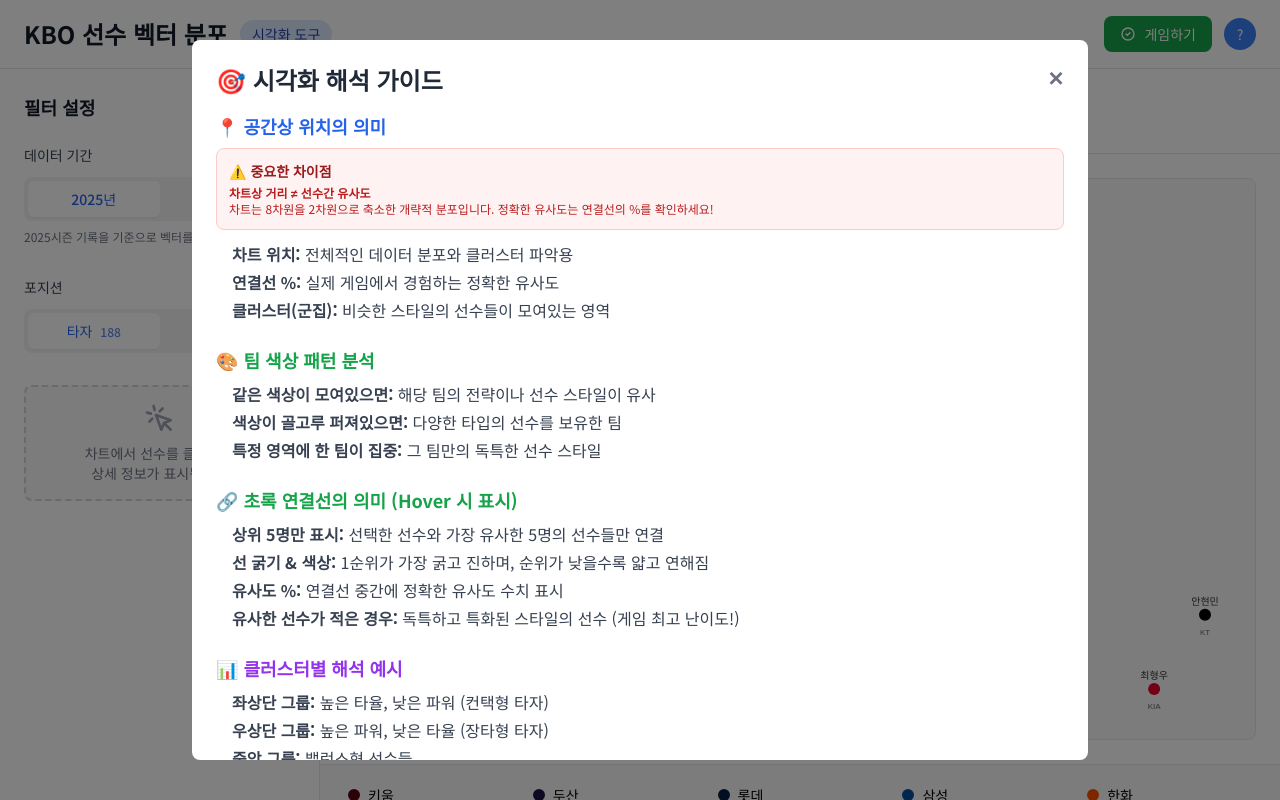
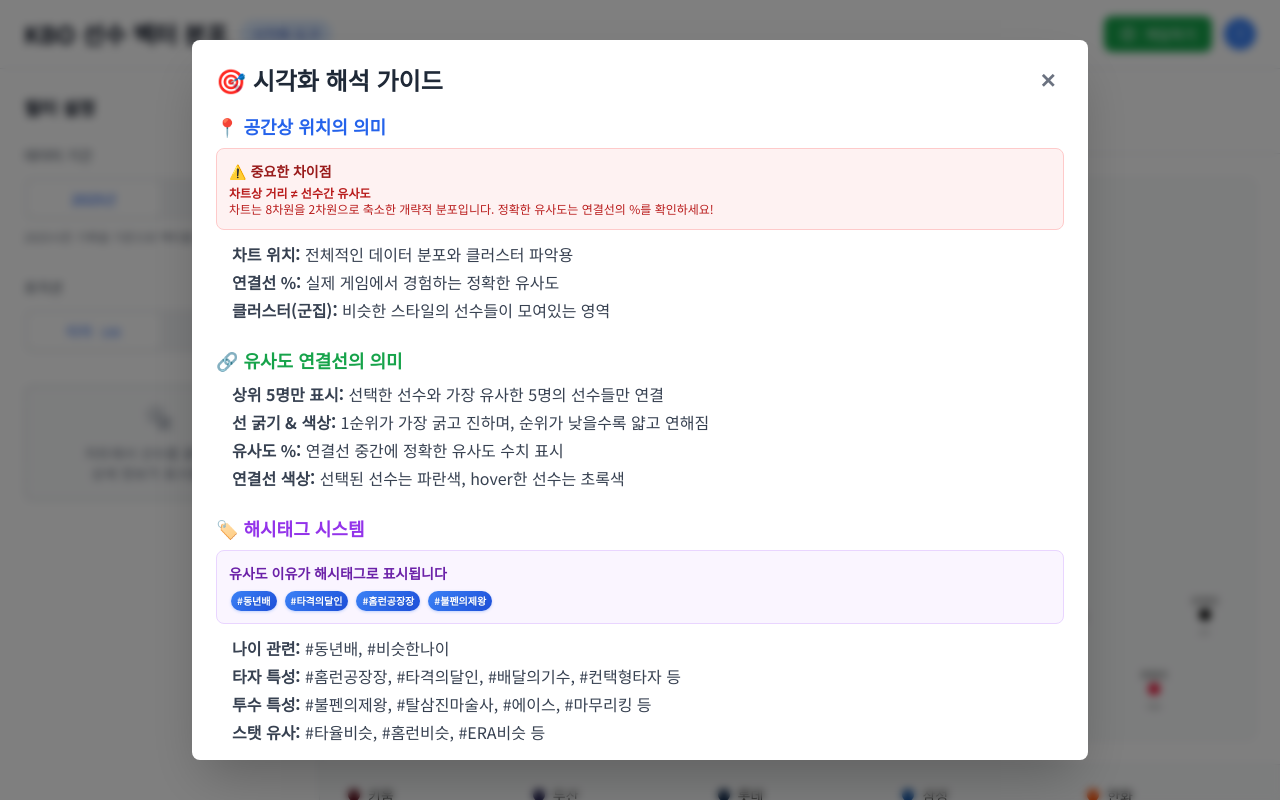
Before and after one commit to mattew8/KBOmantle, a SvelteKit app: page /visualize in a window 1280 px wide. Both pictures are taken after a click on the button "시각화 해석 가이드". Built offline with nearby package versions, Linux system fonts and the light colour scheme.

Commit message:
refactor: change description

```diff
--- a/src/routes/visualize/+page.svelte
+++ b/src/routes/visualize/+page.svelte
@@ -596,6 +596,67 @@
   :global(.explanation-text) {
     line-height: 1.4;
   }
+
+  /* 모달 애니메이션 */
+  .modal-backdrop {
+    animation: fadeIn 0.3s ease-out;
+    backdrop-filter: blur(4px);
+    transition: backdrop-filter 0.3s ease-out;
+  }
+
+  .modal-content {
+    animation: modalSlideIn 0.3s ease-out;
+    transform-origin: center center;
+  }
+
+  @keyframes fadeIn {
+    from {
+      opacity: 0;
+    }
+    to {
+      opacity: 1;
+    }
+  }
+
+  @keyframes modalSlideIn {
+    from {
+      opacity: 0;
+      transform: scale(0.9) translateY(-20px);
+    }
+    to {
+      opacity: 1;
+      transform: scale(1) translateY(0);
+    }
+  }
+
+  /* 모달 닫기 애니메이션 */
+  .modal-backdrop.closing {
+    animation: fadeOut 0.3s ease-in;
+  }
+
+  .modal-content.closing {
+    animation: modalSlideOut 0.3s ease-in;
+  }
+
+  @keyframes fadeOut {
+    from {
+      opacity: 1;
+    }
+    to {
+      opacity: 0;
+    }
+  }
+
+  @keyframes modalSlideOut {
+    from {
+      opacity: 1;
+      transform: scale(1) translateY(0);
+    }
+    to {
+      opacity: 0;
+      transform: scale(0.9) translateY(-20px);
+    }
+  }
 </style>
 
 <div class="flex flex-col h-screen bg-gray-50">
@@ -1098,13 +1159,19 @@
 
 <!-- 시각화 해석 가이드 모달 -->
 {#if showGuideModal}
-  <div class="flex fixed inset-0 z-50 justify-center items-center p-4 bg-black bg-opacity-50">
-    <div class="bg-white rounded-lg max-w-4xl max-h-[90vh] overflow-y-auto p-6">
+  <div
+    class="modal-backdrop flex fixed inset-0 z-50 justify-center items-center p-4 bg-black bg-opacity-50"
+    on:click={() => showGuideModal = false}
+  >
+    <div
+      class="modal-content bg-white rounded-lg max-w-4xl max-h-[90vh] overflow-y-auto p-6 shadow-2xl"
+      on:click|stopPropagation
+    >
       <div class="flex justify-between items-start mb-4">
         <h2 class="text-2xl font-bold text-gray-800">🎯 시각화 해석 가이드</h2>
         <button
           on:click={() => showGuideModal = false}
-          class="text-xl font-bold text-gray-500 hover:text-gray-700"
+          class="text-xl font-bold text-gray-500 hover:text-gray-700 hover:scale-110 transition-all duration-200 rounded-full w-8 h-8 flex items-center justify-center hover:bg-gray-100"
         >
           ✕
         </button>
@@ -1128,54 +1195,71 @@
         </div>
 
         <div>
-          <h3 class="mb-2 text-lg font-semibold text-green-600">🎨 팀 색상 패턴 분석</h3>
+          <h3 class="mb-2 text-lg font-semibold text-green-600">🔗 유사도 연결선의 의미</h3>
           <ul class="ml-4 space-y-1">
-            <li><strong>같은 색상이 모여있으면:</strong> 해당 팀의 전략이나 선수 스타일이 유사</li>
-            <li><strong>색상이 골고루 퍼져있으면:</strong> 다양한 타입의 선수를 보유한 팀</li>
-            <li><strong>특정 영역에 한 팀이 집중:</strong> 그 팀만의 독특한 선수 스타일</li>
+            <li><strong>상위 5명만 표시:</strong> 선택한 선수와 가장 유사한 5명의 선수들만 연결</li>
+            <li><strong>선 굵기 & 색상:</strong> 1순위가 가장 굵고 진하며, 순위가 낮을수록 얇고 연해짐</li>
+            <li><strong>유사도 %:</strong> 연결선 중간에 정확한 유사도 수치 표시</li>
+            <li><strong>연결선 색상:</strong> 선택된 선수는 파란색, hover한 선수는 초록색</li>
           </ul>
         </div>
 
         <div>
-          <h3 class="mb-2 text-lg font-semibold text-green-600">🔗 초록 연결선의 의미 (Hover 시 표시)</h3>
+          <h3 class="mb-2 text-lg font-semibold text-purple-600">🏷️ 해시태그 시스템</h3>
+          <div class="p-3 mb-3 bg-purple-50 rounded-lg border border-purple-200">
+            <p class="mb-2 text-sm font-semibold text-purple-800">유사도 이유가 해시태그로 표시됩니다</p>
+            <div class="flex flex-wrap gap-1 text-xs">
+              <span class="hashtag">#동년배</span>
+              <span class="hashtag">#타격의달인</span>
+              <span class="hashtag">#홈런공장장</span>
+              <span class="hashtag">#불펜의제왕</span>
+            </div>
+          </div>
           <ul class="ml-4 space-y-1">
-            <li><strong>상위 5명만 표시:</strong> 선택한 선수와 가장 유사한 5명의 선수들만 연결</li>
-            <li><strong>선 굵기 & 색상:</strong> 1순위가 가장 굵고 진하며, 순위가 낮을수록 얇고 연해짐</li>
-            <li><strong>유사도 %:</strong> 연결선 중간에 정확한 유사도 수치 표시</li>
-            <li><strong>유사한 선수가 적은 경우:</strong> 독특하고 특화된 스타일의 선수 (게임 최고 난이도!)</li>
+            <li><strong>나이 관련:</strong> #동년배, #비슷한나이</li>
+            <li><strong>타자 특성:</strong> #홈런공장장, #타격의달인, #배달의기수, #컨택형타자 등</li>
+            <li><strong>투수 특성:</strong> #불펜의제왕, #탈삼진마술사, #에이스, #마무리킹 등</li>
+            <li><strong>스탯 유사:</strong> #타율비슷, #홈런비슷, #ERA비슷 등</li>
           </ul>
         </div>
 
         <div>
-          <h3 class="mb-2 text-lg font-semibold text-purple-600">📊 클러스터별 해석 예시</h3>
+          <h3 class="mb-2 text-lg font-semibold text-orange-600">🎨 팀 색상 필터링</h3>
+          <div class="p-3 mb-3 bg-orange-50 rounded-lg border border-orange-200">
+            <p class="text-sm text-orange-800">
+              <strong>중요:</strong> 팀은 유사도 계산에 영향을 주지 않습니다.
+              색상은 시각적 구분을 위한 것으로, 같은 색상끼리 모여있다고 해서 유사한 것은 아닙니다.
+            </p>
+          </div>
           <ul class="ml-4 space-y-1">
-            <li><strong>좌상단 그룹:</strong> 높은 타율, 낮은 파워 (컨택형 타자)</li>
-            <li><strong>우상단 그룹:</strong> 높은 파워, 낮은 타율 (장타형 타자)</li>
-            <li><strong>중앙 그룹:</strong> 밸런스형 선수들</li>
-            <li><strong>외곽 선수:</strong> 극단적 특성을 가진 선수</li>
+            <li><strong>팀 필터링:</strong> 하단 팀 색상을 클릭하면 해당 팀 선수들만 하이라이트</li>
+            <li><strong>시각적 구분:</strong> 각 팀은 고유한 색상으로 표시되어 구분이 쉬움</li>
+            <li><strong>유사도와 무관:</strong> 팀이 같다고 해서 유사도가 높은 것은 아님</li>
           </ul>
         </div>
 
         <div>
-          <h3 class="mb-2 text-lg font-semibold text-orange-600">🎮 KBOmantle 게임 활용법</h3>
-          <div class="p-4 bg-orange-50 rounded-lg">
-            <p class="mb-2"><strong>게임 관점에서:</strong></p>
+          <h3 class="mb-2 text-lg font-semibold text-indigo-600">🎮 KBOmantle 게임 활용법</h3>
+          <div class="p-4 bg-indigo-50 rounded-lg">
+            <p class="mb-2"><strong>시각화를 게임에 활용하는 방법:</strong></p>
             <ul class="ml-4 space-y-1">
-              <li>정답 선수가 <strong>중앙</strong>에 있으면: 평균적 스탯의 선수들이 높은 유사도</li>
-              <li>정답 선수가 <strong>외곽</strong>에 있으면: 비슷한 특화 스타일 선수들만 높은 유사도</li>
-              <li><strong>같은 클러스터</strong> 내 선수들: 40-70% 유사도 예상</li>
+              <li><strong>유사한 선수 파악:</strong> 차트에서 가까운 위치에 있는 선수들을 게임에서 시도해보기</li>
+              <li><strong>해시태그 참고:</strong> 같은 특성 태그를 가진 선수들은 유사도가 높을 가능성</li>
+              <li><strong>연결선 활용:</strong> hover해서 나타나는 연결선으로 실제 유사도 확인</li>
+              <li><strong>클러스터 탐색:</strong> 높은 유사도가 나오면 주변 선수들도 시도</li>
             </ul>
           </div>
         </div>
 
         <div>
-          <h3 class="mb-2 text-lg font-semibold text-indigo-600">🎯 전략적 활용</h3>
-          <div class="p-4 bg-indigo-50 rounded-lg">
-            <ol class="ml-4 space-y-2 list-decimal">
-              <li><strong>첫 추측:</strong> 중앙 근처의 밸런스형 선수로 시작</li>
-              <li><strong>유사도 확인 후:</strong> 비슷한 영역의 선수들 탐색</li>
-              <li><strong>클러스터 이동:</strong> 유사도가 낮으면 다른 영역 시도</li>
-            </ol>
+          <h3 class="mb-2 text-lg font-semibold text-gray-600">⚠️ 주의사항</h3>
+          <div class="p-4 bg-gray-50 rounded-lg">
+            <ul class="ml-4 space-y-1">
+              <li><strong>차트상 거리는 참고용:</strong> 실제 유사도와 정확히 일치하지 않을 수 있음</li>
+              <li><strong>연결선이 정확:</strong> 차트 위치보다는 연결선의 %를 신뢰하세요</li>
+              <li><strong>팀은 무관:</strong> 같은 팀이라고 해서 유사도가 높은 것은 아님</li>
+              <li><strong>특성 태그 활용:</strong> 해시태그가 유사도를 이해하는 가장 좋은 방법</li>
+            </ul>
           </div>
         </div>
 
@@ -1190,7 +1274,7 @@
       <div class="mt-6 text-center">
         <button
           on:click={() => showGuideModal = false}
-          class="px-6 py-2 text-white bg-blue-500 rounded-lg transition-colors hover:bg-blue-600"
+          class="px-6 py-2 text-white bg-blue-500 rounded-lg transition-all duration-200 hover:bg-blue-600 hover:scale-105 hover:shadow-lg active:scale-95"
         >
           확인
         </button>
```
